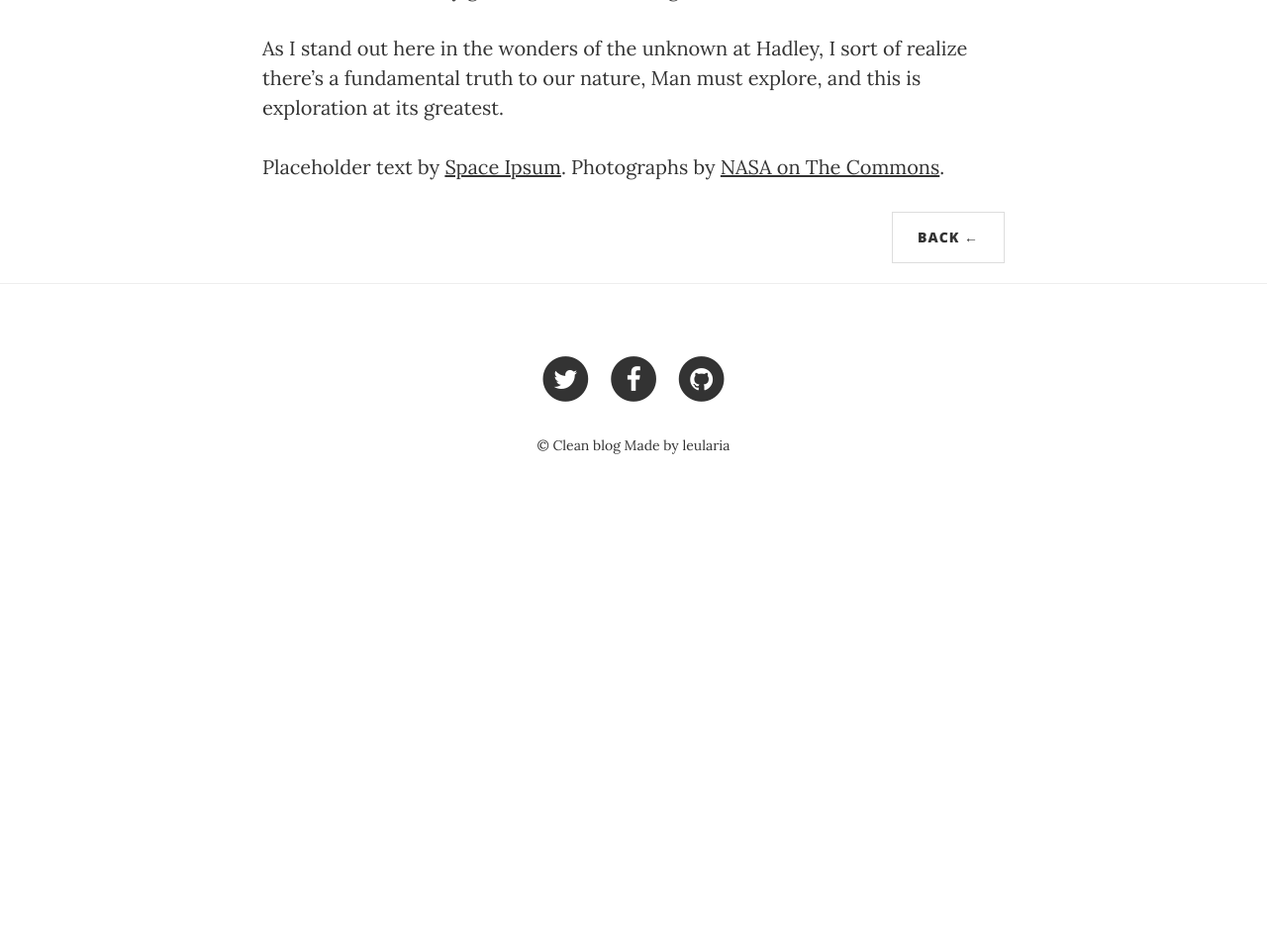
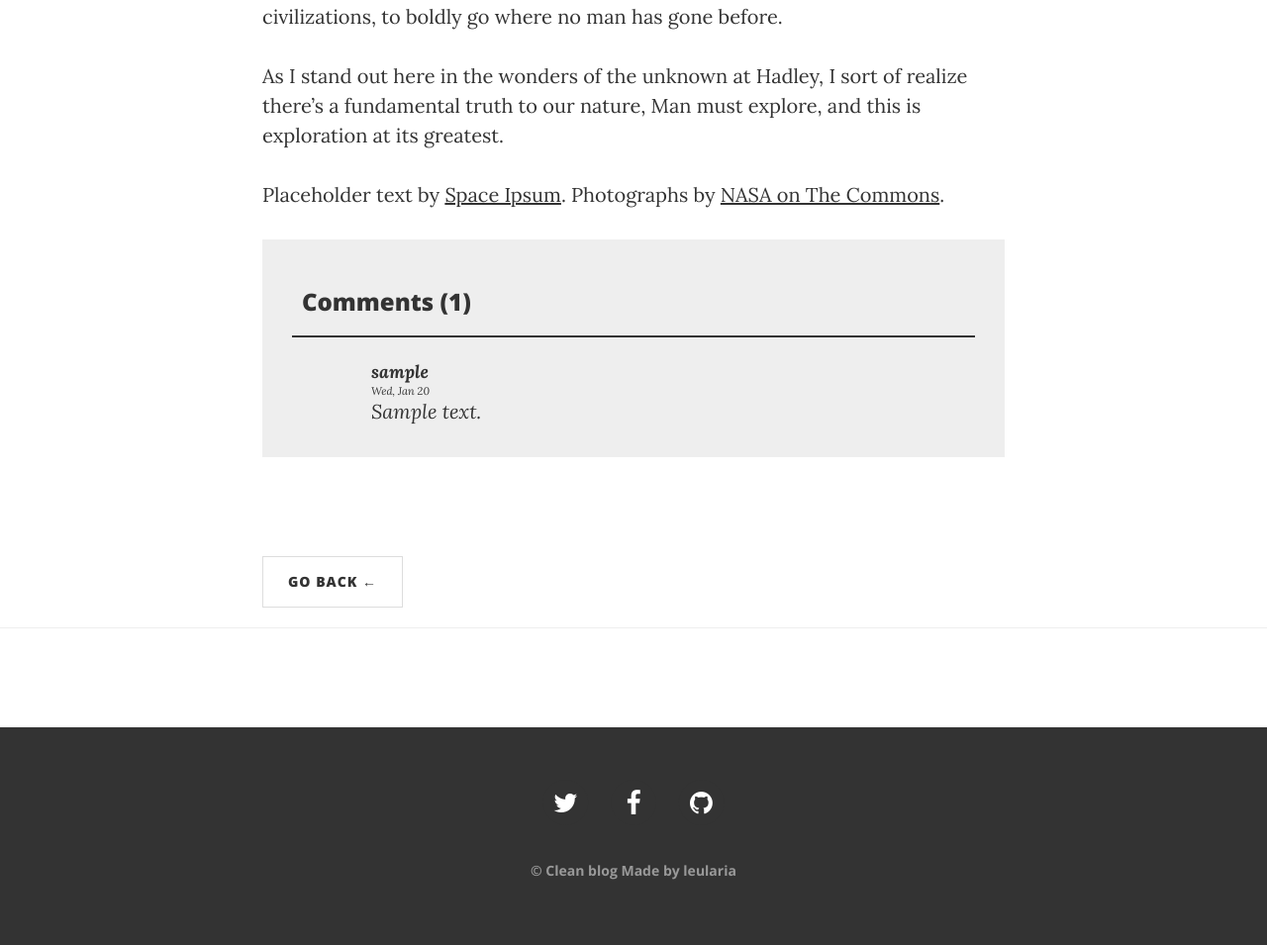
Before and after one commit to LeulAria/blogtalk, a Django app: a page that uses blog/templates/blog/post_detail.html in a window 1280 px wide. Shown: the part 2080-3035 px from the top of the page at 99% size. Before the commit the page ends 2539 px from the top, so only its background shows below. Run offline with Django 3.2, Linux system fonts and the light colour scheme; tables that the repository leaves empty hold one stand-in row (values such as "Sample post"); some libraries are stand-ins or nearby versions.

Commit message:
added comment, and paginations

```diff
--- /dev/null
+++ b/assets/css/style.css
@@ -0,0 +1,76 @@
+/* * { */
+  /* scroll-behavior: smooth; */
+/* } */
+
+.subheading {
+  font-family: "Lora", "Times New Roman", serif !important;
+  font-weight: 400 !important;
+  font-style: italic;
+}
+
+.go-back-btn {
+  margin-top: 10rem !important;
+}
+.comments {
+	padding: 1rem 3rem;
+	background: #eee;
+}
+.comments > h3 {
+	border-bottom: 2px solid #333;
+	padding: 2rem 1rem
+}
+
+.post-comments {
+	margin: 1rem 10%;
+	padding: 1.3rem;
+	width: 80%;
+  font-family: "Lora", "Times New Roman", serif;
+  font-style: italic;
+  color: #333;
+	transition: background cubic-bezier(0.19, 1, 0.22, 1) .4s;
+}
+.post-comments:hover {
+	background-color: #e3e3e3;
+}
+.post-comments  p {
+	margin: -2px;
+}
+.post-comment-header {
+	align-items: center;
+}
+.post-comment-author {
+	font-size: 1.8rem;
+	font-weight: bolder;
+}
+.post-comment-time {
+	font-size: 1.1rem;
+}
+.post-comment-body {
+	font-size: 1.6rem;
+	color: #555;
+	margin: 0;
+}
+
+
+
+
+.user-profile-avatar {
+  width: 30px;
+  height: 30px;
+  margin: 12px 2rem;
+  background: #fff;
+  border: 1px solid #fff;
+  border-radius: 50%;
+  box-shadow: 0 0 10px 3px rgba(0, 0, 0, 0.041);
+}
+
+footer {
+  width: 100%;
+  margin: 10rem 0 0;
+  background: #333;
+  font-family: "Open Sans", "Helvetica Neue", Helvetica, Arial, sans-serif;
+}
+.copyright {
+  font-weight: bolder;
+  color: #999;
+}
--- a/blog/models.py
+++ b/blog/models.py
@@ -9,8 +9,8 @@ class Post(models.Model):
     slug = models.SlugField(max_length=100, unique=True)
     tags = models.ManyToManyField("Tag", null=True, blank=True)
     author = models.ForeignKey(User, on_delete=models.CASCADE, related_name='blog_posts')
-    updated_on = models.DateTimeField(auto_now=True)
-    created_on = models.DateTimeField(auto_now_add=False)
+    updated_on = models.DateTimeField(auto_now=True, null=True, blank=True)
+    created_on = models.DateTimeField(auto_now_add=False, null=True, blank=True)
     status = models.IntegerField(choices=STATUS, default=0)
 
     class Meta:
@@ -27,3 +27,16 @@ class Tag(models.Model):
 
     def __str__(self):
         return self.tag_name
+
+class Comment(models.Model):
+    post = models.ForeignKey('Post', on_delete=models.CASCADE, related_name="comments")
+    author = models.ForeignKey(User, on_delete=models.CASCADE, related_name="auth_comments")
+    body = models.TextField()
+    created_on = models.DateTimeField(auto_now_add=False)
+    edited = models.BooleanField(default=False)
+
+    class Meta:
+        ordering = ['created_on']
+
+    def __str__(self):
+        return f'Comment "{self.body}" By {self.author}'
--- a/blog/templates/blog/post_detail.html
+++ b/blog/templates/blog/post_detail.html
@@ -1,4 +1,4 @@
-{% extends 'base_layout.html' %} {% block content %}
+{% extends 'base_layout.html' %} {% load static %} {% block content %}
 <!-- Page Header -->
 <!-- Set your background image for this header on the line below. -->
 <header
@@ -9,12 +9,13 @@
     <div class="row">
       <div class="col-lg-8 col-lg-offset-2 col-md-10 col-md-offset-1">
         <div class="post-heading">
-          <h1>{{object.title}}</h1>
-          <h2 class="subheading">{{object.content|slice:"70"}}</h2>
+          <h1>{{post.title}}</h1>
+          <h2 class="subheading">{{post.content|slice:"70"}}</h2>
           <span class="meta"
-            >Posted by <a href="#">{{object.author}}</a> on
-            {{object.updated_on}}</span
+            >Posted by <a href="#">{{post.author}}</a> on
+            {{post.updated_on}}</span
           >
+          <a href="#comments">see comments</a>
         </div>
       </div>
     </div>
@@ -28,7 +29,7 @@
       <div class="col-lg-8 col-lg-offset-2 col-md-10 col-md-offset-1">
         <h2 class="section-heading">The Final Frontier</h2>
 
-        {{object.content}}
+        {{post.content}}
 
         <p>
           There can be no thought of finishing for ‘aiming for the stars.’ Both
@@ -99,10 +100,40 @@
           >.
         </p>
 
-        <!-- Pager -->
+        <div class="comments" id="comments">
+          <h3>Comments ({{comments|length}})</h3>
+          {% for comment in comments %}
+          <div class="post-comments container">
+            <div class="post-comment-header">
+              <p class="post-comment-author muted-text">{{comment.author}}</p>
+              <p class="post-comment-time">
+                {{comment.created_on|date:"D, M y"}}
+              </p>
+            </div>
+            <p class="post-comment-body">{{comment.body|linebreaks}}</p>
+          </div>
+
+          {% endfor %}
+        </div>
+
+        {% if comments.has_other_pages %}
         <ul class="pager">
+          {% if comments.has_previous %}
+          <li class="previous">
+            <a href="?comments={{ comments.previous_page_number }}#comments">&laquo; PREV</a>
+          </li>
+          {% endif %}
+          {% if comments.has_next %}
           <li class="next">
-            <a href="javascript:history.go(-1)">Back &larr;</a>
+            <a href="?comments={{ comments.next_page_number }}#comments">NEXT &raquo;</a>
+          </li>
+          {% endif %}
+        </ul>
+        {% endif %}
+
+        <ul class="pager go-back-btn">
+          <li class="previous">
+            <a href="javascript:history.go(-1)">GO Back &larr;</a>
           </li>
         </ul>
 
--- a/blog/urls.py
+++ b/blog/urls.py
@@ -5,5 +5,5 @@ app_name = 'blog'
 
 urlpatterns = [
     path('', views.PostList.as_view(), name="home"),
-    path('<slug:slug>/', views.PostDetail.as_view(), name="post_detail")
+    path('<slug:slug>/', views.post_detail, name="post_detail")
 ]
--- a/blog/views.py
+++ b/blog/views.py
@@ -1,10 +1,45 @@
 from django.views import generic
-from .models import Post
+from django.shortcuts import render, get_object_or_404
+from .models import Post, Comment
+from .forms import CommentForm
+from django.core.paginator import Paginator, PageNotAnInteger, EmptyPage
 
 class PostList(generic.ListView):
     queryset = Post.objects.filter(status=1).order_by('-created_on')
     template_name = 'blog/index.html'
+    paginate_by = 2
 
-class PostDetail(generic.DetailView):
-    model = Post
+# class PostDetail(generic.DetailView):
+#     model = Post
+#     template_name = 'blog/post_detail.html'
+
+#     def get_context_date(self, **kwargs):
+#         context = super().get_context_data(**kwargs)
+#         post = get_object_or_404(Post, slug=slug)
+#         context['comments'] = post.comments.order_by('created_on')
+
+
+def post_detail(request, slug):
     template_name = 'blog/post_detail.html'
+    post = get_object_or_404(Post, slug=slug)
+    comments = post.comments.order_by('created_on')
+
+    paginator = Paginator(comments, 2)
+    page = request.GET.get('comments')
+    try:
+        comments = paginator.page(page)
+    except PageNotAnInteger:
+        comments = paginator.page(1)
+    except EmptyPage:
+        comments = paginator.page(paginator.num_pages)
+
+    # if request.method == 'POST':
+    #     pass
+    # else:
+    #     comment_form = Commentform()
+
+    return render(request, template_name, {
+        "post": post,
+        "page": page,
+        "comments": comments
+    })
```
Also changed, not shown: blog/admin.py (+6 -1 lines), blog/forms.py (+7 -0 lines), blog/templates/blog/index.html (+25 -8 lines), blog/migrations/0007_auto_20210205_1734.py (added).
